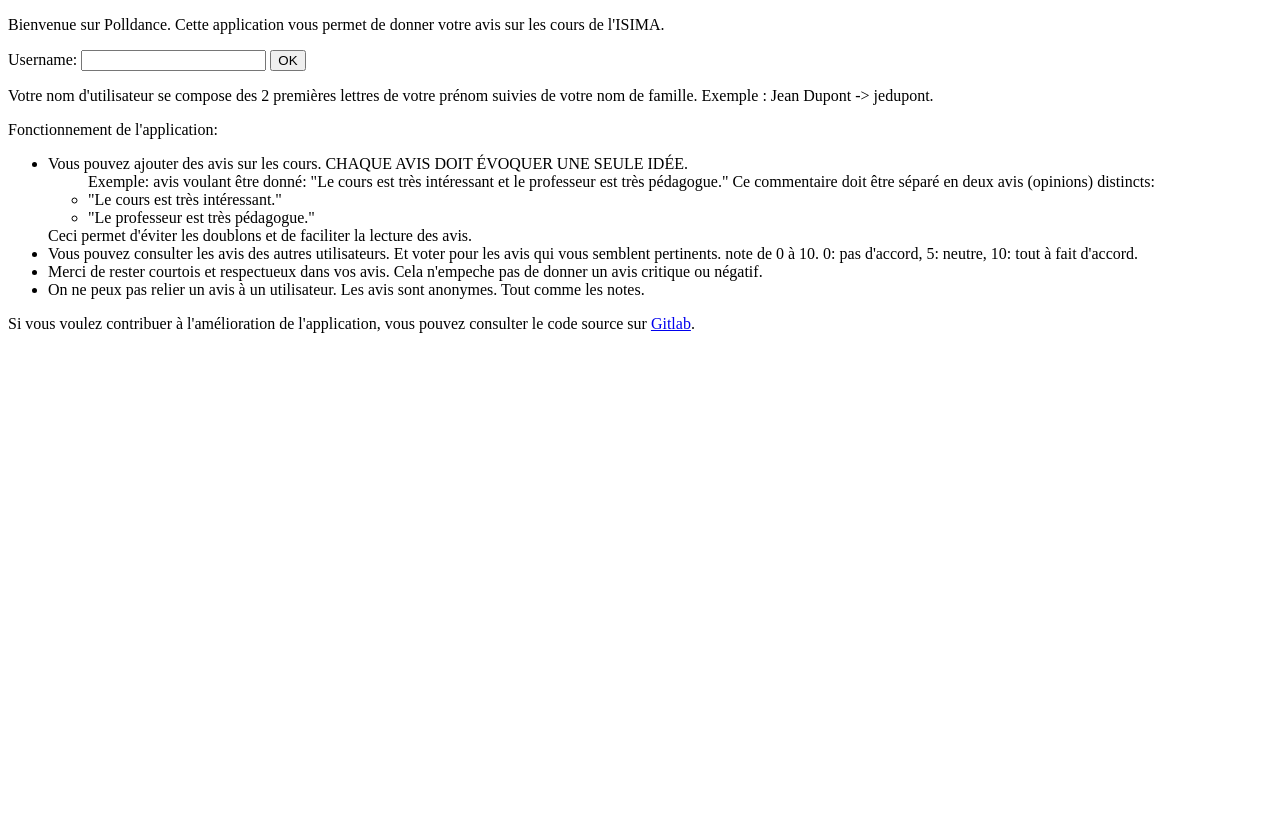
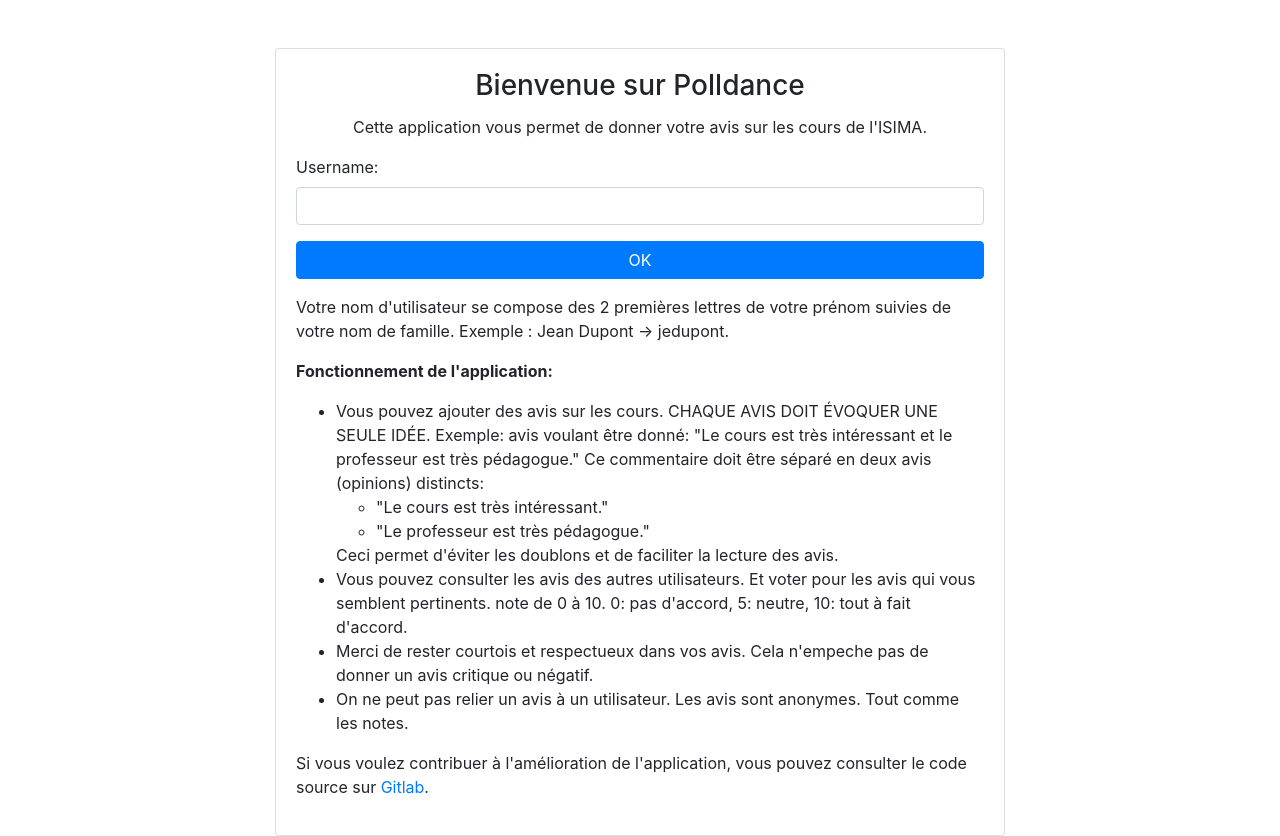
Before and after one commit to Blarckest/PollDance, a Flask app: page / in a window 1280 px wide. Before the commit the page ends 333 px from the top, so only its background shows below. Run offline with Flask 3, Linux system fonts and the light colour scheme; some libraries are stand-ins or nearby versions.

Commit message:
Refactor login and poll templates to use Bootstrap CSS and improve user experience

```diff
--- a/templates/login.html
+++ b/templates/login.html
@@ -1,29 +1,38 @@
-<!-- simple connection page with just a field username and a button ok calling the /login endpoint with the field value -->
 <!DOCTYPE html>
 <html>
 <head>
     <title>Login</title>
+    <!-- Bootstrap CSS -->
+    <link href="https://maxcdn.bootstrapcdn.com/bootstrap/4.5.2/css/bootstrap.min.css" rel="stylesheet">
 </head>
 <body>
-    <p>
-        Bienvenue sur Polldance. Cette application vous permet de donner votre avis sur les cours de l'ISIMA.
+    <div class="container mt-5">
+        <div class="row justify-content-center">
+            <div class="col-md-8">
+                <div class="card">
+                    <div class="card-body">
+                        <h3 class="card-title text-center">Bienvenue sur Polldance</h3>
+                        <p class="card-text text-center">
+                            Cette application vous permet de donner votre avis sur les cours de l'ISIMA.
                         </p>
                         <form action="/login" method="post">
+                            <div class="form-group">
                                 <label for="username">Username:</label>
-        <input type="text" id="username" name="username" required>
-        <button type="submit">OK</button>
+                                <input type="text" class="form-control" id="username" name="username" required>
+                            </div>
+                            <button type="submit" class="btn btn-primary btn-block">OK</button>
                         </form>
-    <p>
+                        <p class="mt-3">
                             Votre nom d'utilisateur se compose des 2 premières lettres de votre prénom suivies de votre nom de famille. Exemple : Jean Dupont -> jedupont.
                         </p>
                         <p>
-        Fonctionnement de l'application:
+                            <strong>Fonctionnement de l'application:</strong>
                             <ul>
                                 <li>
                                     Vous pouvez ajouter des avis sur les cours. CHAQUE AVIS DOIT ÉVOQUER UNE SEULE IDÉE.
-                <ul>
                                     Exemple: avis voulant être donné: "Le cours est très intéressant et le professeur est très pédagogue."
                                     Ce commentaire doit être séparé en deux avis (opinions) distincts:
+                                    <ul>
                                         <li>"Le cours est très intéressant."</li>
                                         <li>"Le professeur est très pédagogue."</li>
                                     </ul>
@@ -36,13 +45,21 @@
                                     Merci de rester courtois et respectueux dans vos avis. Cela n'empeche pas de donner un avis critique ou négatif.
                                 </li>
                                 <li>
-                On ne peux pas relier un avis à un utilisateur. Les avis sont anonymes. Tout comme les notes.
+                                    On ne peut pas relier un avis à un utilisateur. Les avis sont anonymes. Tout comme les notes.
                                 </li>
                             </ul>
                         </p>
-
                         <p>
                             Si vous voulez contribuer à l'amélioration de l'application, vous pouvez consulter le code source sur <a href="https://gitlab.isima.fr/yogourves/polldance">Gitlab</a>.
                         </p>
+                    </div>
+                </div>
+            </div>
+        </div>
+    </div>
+    <!-- Bootstrap JS and dependencies -->
+    <script src="https://code.jquery.com/jquery-3.5.1.slim.min.js"></script>
+    <script src="https://cdn.jsdelivr.net/npm/@popperjs/core@2.9.2/dist/umd/popper.min.js"></script>
+    <script src="https://maxcdn.bootstrapcdn.com/bootstrap/4.5.2/js/bootstrap.min.js"></script>
 </body>
 </html>
```
Also changed, not shown: templates/poll.html (+32 -14 lines). Lines whose indentation alone changed are shown as unchanged.
